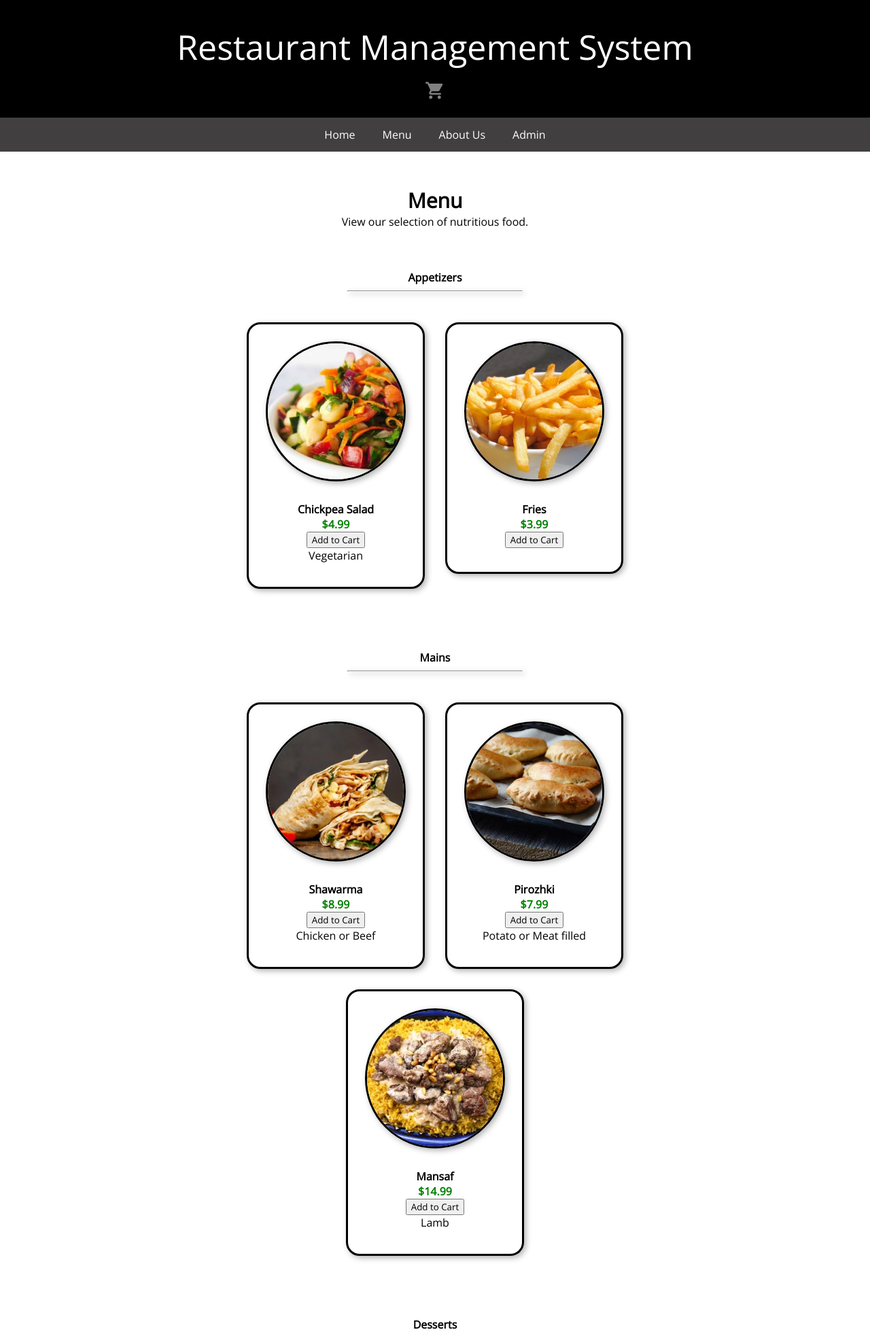
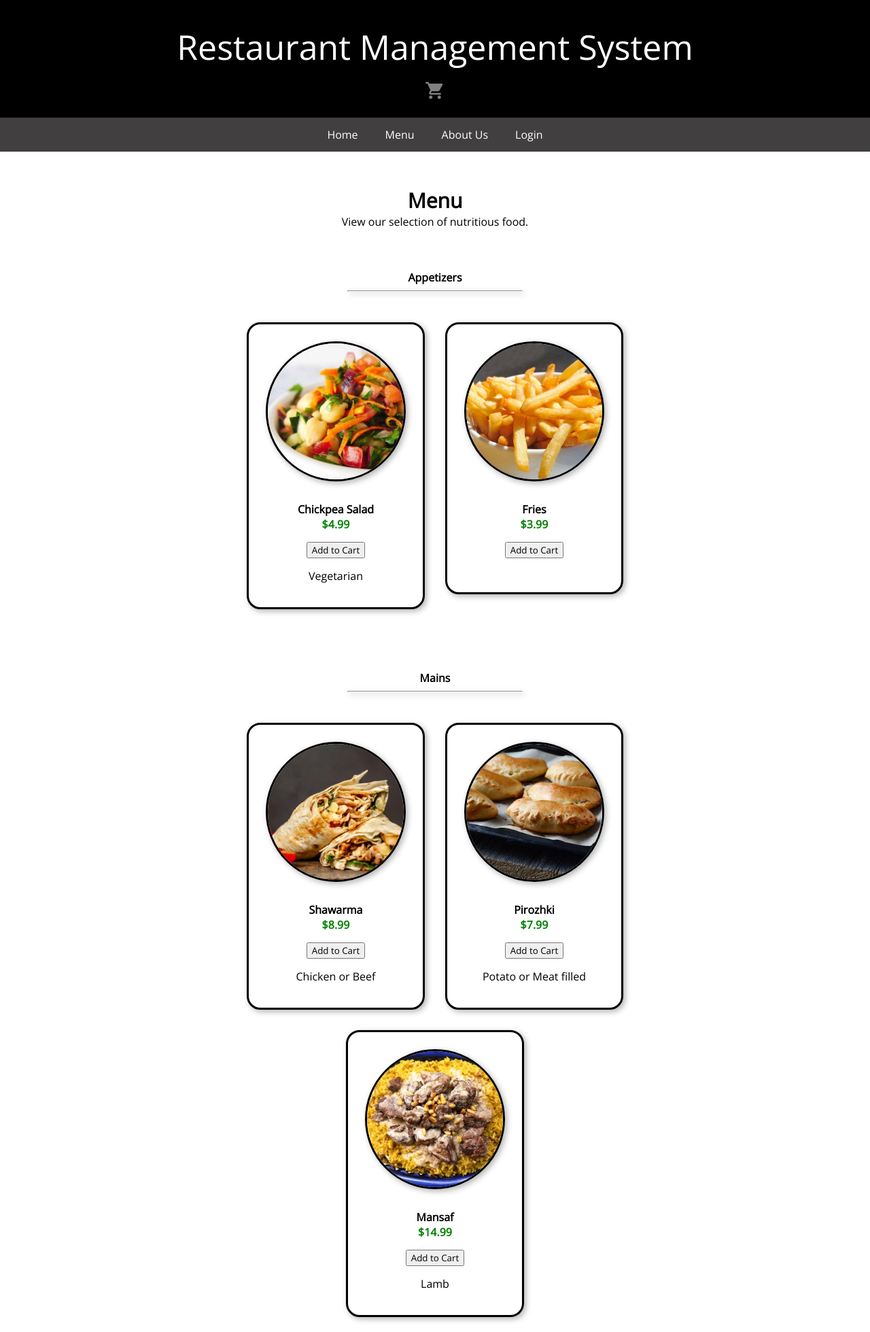
Before and after one commit to al-abed/restaurant-management-system, a Django app: page /menu/ in a window 1280 px wide. Shown: the top 1959 px of the page at 68% size. Run offline with Django 3.2, Linux system fonts and the light colour scheme; data comes from the database, SQL or seed files in the repository; both versions use the stored data as it was after the commit; parts of the project's set-up code (start-up, migrations or seed data) failed here and were passed over.

Commit message:
v0.4
CWV

```diff
--- a/src/home/templates/home/home.html
+++ b/src/home/templates/home/home.html
@@ -19,13 +19,13 @@
 
             <div class="box">
                 <div class="title text-center">
-                    Goal of this project
+                    Goal
                     <hr>
                 </div>
 
 
                 <div class="text-center">
-                    To develop a Restaurant Management System utilizing Object Oriented Programming principles.
+                    To develop a modular Web Application utilizing OOP principles.
                 </div>
             </div>
         </div>
@@ -42,7 +42,6 @@
                         <li>Users</li>
                         <li>Shopping Cart</li>
                         <li>Blog Posts</li>
-                        <li>More OOP</li>
                         <li>Extend modularity</li>
                     </ul>
                 </div>
--- a/src/menu/models.py
+++ b/src/menu/models.py
@@ -8,6 +8,7 @@
         ('AP', 'Appetizer'),
         ('MN', 'Main'),
         ('DT', 'Dessert'),
+        ('DR', 'Drink'),
     ]
     course = models.CharField(max_length = 2, choices = course_choices, null = True)
     price = models.DecimalField(null=True,max_digits=4,decimal_places=2)
--- a/src/menu/templates/menu/menu.html
+++ b/src/menu/templates/menu/menu.html
@@ -28,7 +28,9 @@
             <div class="card-text text-center">
                 <div class="bold">{{ food }}</div>
                 <div class="bold green">${{ food.price }}</div>
-                <button data-product= "{{food}}" data-action="add" class="btn btn-outline-secondary add-btn update-cart"> Add to Cart </button>
+                <div class="box12">
+                <button data-product= "{{food}}" data-action="add" class="add-btn update-cart"> Add to Cart </button>
+                </div>
                 <div>
                   {{food.description}}
                 </div>
@@ -54,7 +56,9 @@
             <div class="card-text text-center">
                 <div class="bold">{{ food }}</div>
                 <div class="bold green">${{ food.price }}</div>
-                <button data-product= "{{food}}" data-action="add" class="btn btn-outline-secondary add-btn update-cart"> Add to Cart </button>
+                <div class="box12">
+                  <button data-product= "{{food}}" data-action="add" class="add-btn update-cart"> Add to Cart </button>
+                </div>
                 <div>
                   {{food.description}}
                 </div>
@@ -66,7 +70,7 @@
         </div>
       </div>
 
-      <!-- Dessert -->
+      <!-- Desserts -->
       <div class="center text-center box">
         <text class="bold">Desserts</text>
         <hr class="w66">
@@ -79,7 +83,36 @@
             <div class="card-text text-center">
                 <div class="bold">{{ food }}</div>
                 <div class="bold green">${{ food.price }}</div>
-                <button data-product= "{{food}}" data-action="add" class="btn btn-outline-secondary add-btn update-cart"> Add to Cart </button>
+                <div class="box12">
+                  <button data-product= "{{food}}" data-action="add" class="add-btn update-cart"> Add to Cart </button>
+                </div>
+                <div>
+                  {{food.description}}
+                </div>
+            </div>
+          </div>
+
+          {% endif %}
+          {% endfor %}
+        </div>
+      </div>
+
+      <!-- Drinks -->
+      <div class="center text-center box">
+        <text class="bold">Drinks</text>
+        <hr class="w66">
+        <div class="flex horizontal center box">
+          {% for food in food_objects %}
+          {% if food.course == 'DR' %}
+
+          <div class="flex card">
+            <img src="{{ food.image.url }}" class="card-img">
+            <div class="card-text text-center">
+                <div class="bold">{{ food }}</div>
+                <div class="bold green">${{ food.price }}</div>
+                <div class="box12">
+                  <button data-product= "{{food}}" data-action="add" class="add-btn update-cart"> Add to Cart </button>
+                </div>
                 <div>
                   {{food.description}}
                 </div>
--- a/src/rms/static/js/cart.js
+++ b/src/rms/static/js/cart.js
@@ -14,7 +14,7 @@
 function updateUserOrder(productId, action){
     console.log('User is logged in, sending data..')
 
-    var url = 'update_item/'
+    var url = '/update_item/'
 
     fetch(url, {
         method: 'POST',
--- /dev/null
+++ b/src/rms/static/js/token.js
@@ -0,0 +1,16 @@
+function getToken(name) {
+    let cookieValue = null;
+    if (document.cookie && document.cookie !== '') {
+        const cookies = document.cookie.split(';');
+        for (let i = 0; i < cookies.length; i++) {
+            const cookie = cookies[i].trim();
+            // Does this cookie string begin with the name we want?
+            if (cookie.substring(0, name.length + 1) === (name + '=')) {
+                cookieValue = decodeURIComponent(cookie.substring(name.length + 1));
+                break;
+            }
+        }
+    }
+    return cookieValue;
+}
+const csrftoken = getToken('csrftoken');
--- a/src/rms/templates/rms/base.html
+++ b/src/rms/templates/rms/base.html
@@ -10,25 +10,7 @@
     <link href="https://fonts.googleapis.com/css2?family=Open+Sans&display=swap" rel="stylesheet">
     <link href="https://fonts.googleapis.com/icon?family=Material+Icons" rel="stylesheet">
     <link rel="stylesheet" href="{% static 'css/style.css' %}">
-
-    <script type="text/javascript">
-        function getToken(name) {
-            let cookieValue = null;
-            if (document.cookie && document.cookie !== '') {
-                const cookies = document.cookie.split(';');
-                for (let i = 0; i < cookies.length; i++) {
-                    const cookie = cookies[i].trim();
-                    // Does this cookie string begin with the name we want?
-                    if (cookie.substring(0, name.length + 1) === (name + '=')) {
-                        cookieValue = decodeURIComponent(cookie.substring(name.length + 1));
-                        break;
-                    }
-                }
-            }
-            return cookieValue;
-        }
-        const csrftoken = getToken('csrftoken');
-    </script>
+    <script src="{% static 'js/token.js' %}"></script>
 
 </head>
 <body>
@@ -53,7 +35,7 @@
         <a href="{% url 'home' %}">Home</a>
         <a href="{% url 'menu' %}">Menu</a>
         <a href="{% url 'about' %}">About Us</a>
-        <a href="/admin">Admin</a>
+        <a href="/admin">Login</a>
 </div>
 
 <main class="content">
--- a/src/rms/urls.py
+++ b/src/rms/urls.py
@@ -1,9 +1,11 @@
 from django.contrib import admin
 from django.urls import path
+
 from menu.views import food_list_view, updateItem
 from home.views import home
 from about.views import about
 from cart.views import cart
+
 from django.views.generic import RedirectView
 from django.conf import settings
 from django.conf.urls.static import static
```
Also changed, not shown: src/db.sqlite3, src/media/food/boba2.jpeg (added), src/menu/migrations/0014_alter_food_course.py (added), 1 other file.
